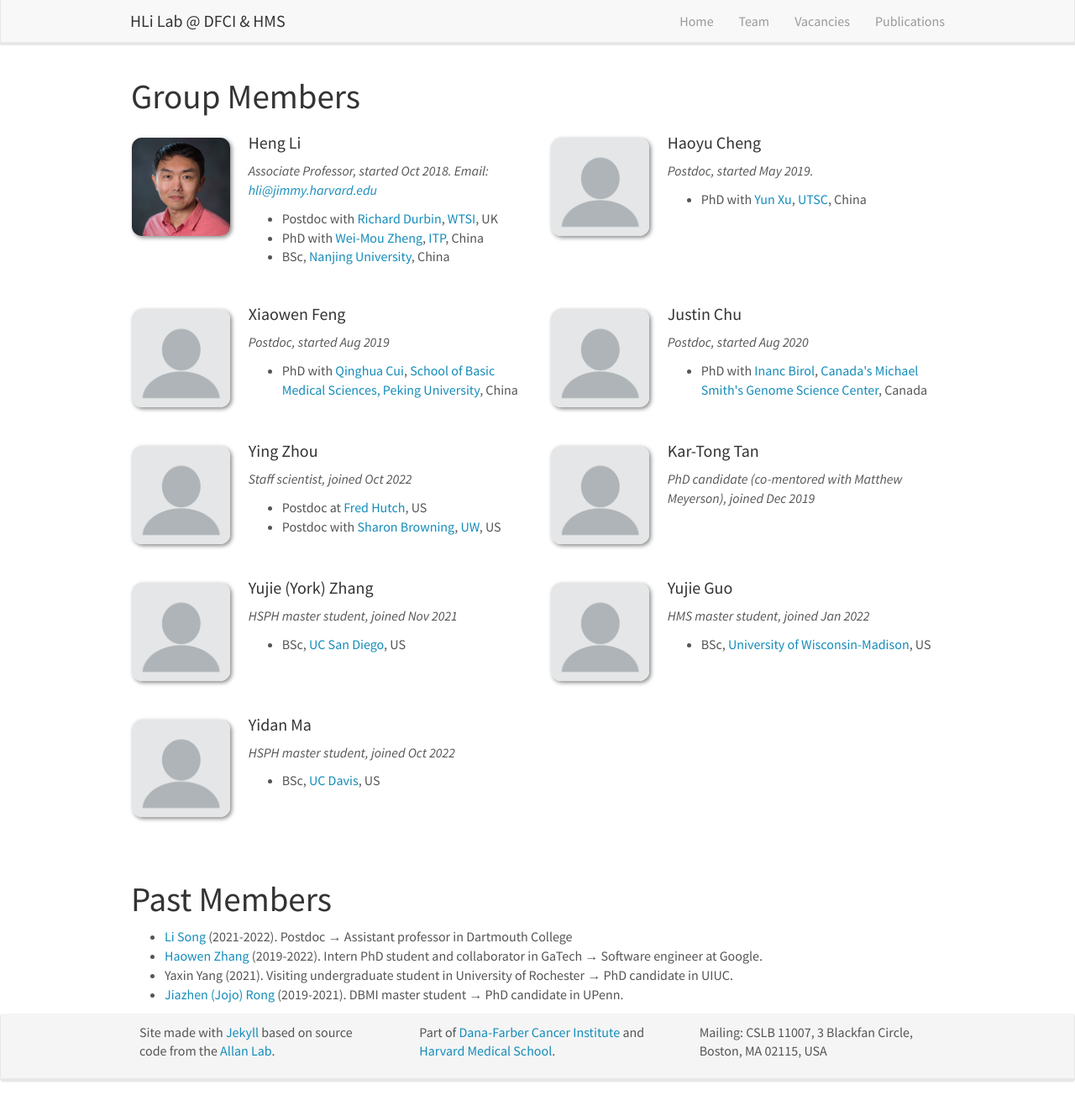
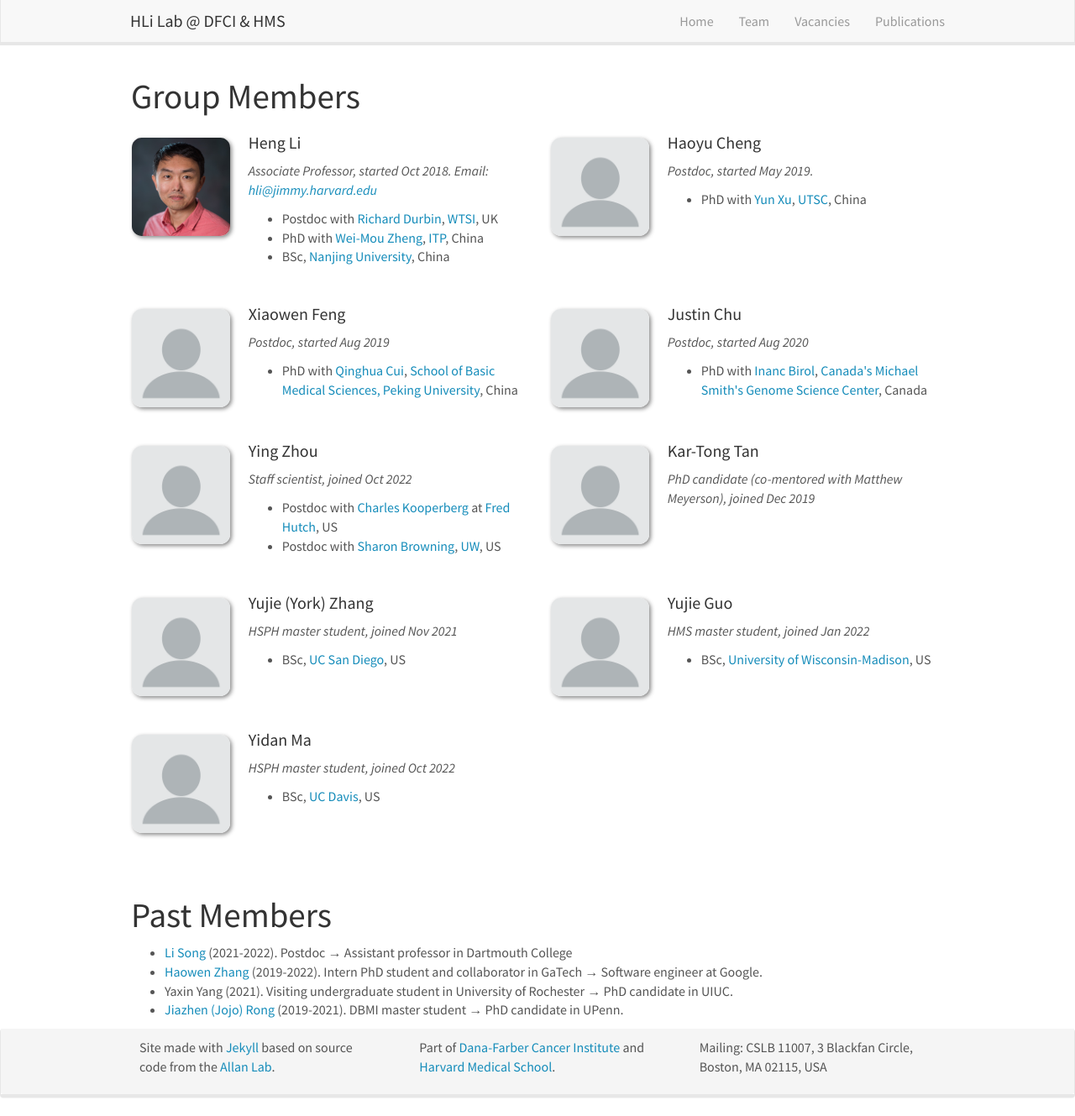
Before and after one commit to hlilab/hlilab.github.io, a Jekyll site: the page built from _pages/team.md, in a window 1280 px wide and 1329 px high. Shown: the whole window at 84% size. Built offline with Jekyll 4.4.1, drawn with Linux system fonts in a browser that asks for light colours; nearby versions of some CDN libraries.

Commit message:
updated Ying's advisor

```diff
--- a/_data/team_members.yml
+++ b/_data/team_members.yml
@@ -30,7 +30,7 @@
   photo: default.png
   info: Staff scientist, joined Oct 2022
   number_educ: 2
-  education1: Postdoc at <a href="https://www.fredhutch.org/en.html">Fred Hutch</a>, US
+  education1: Postdoc with <a href="https://research.fredhutch.org/kooperberg/en/team-members.html">Charles Kooperberg</a> at <a href="https://www.fredhutch.org/en.html">Fred Hutch</a>, US
   education2: Postdoc with <a href="https://sites.uw.edu/sguy/">Sharon Browning</a>, <a href="https://www.washington.edu">UW</a>, US
 
 - name: Kar-Tong Tan
```
